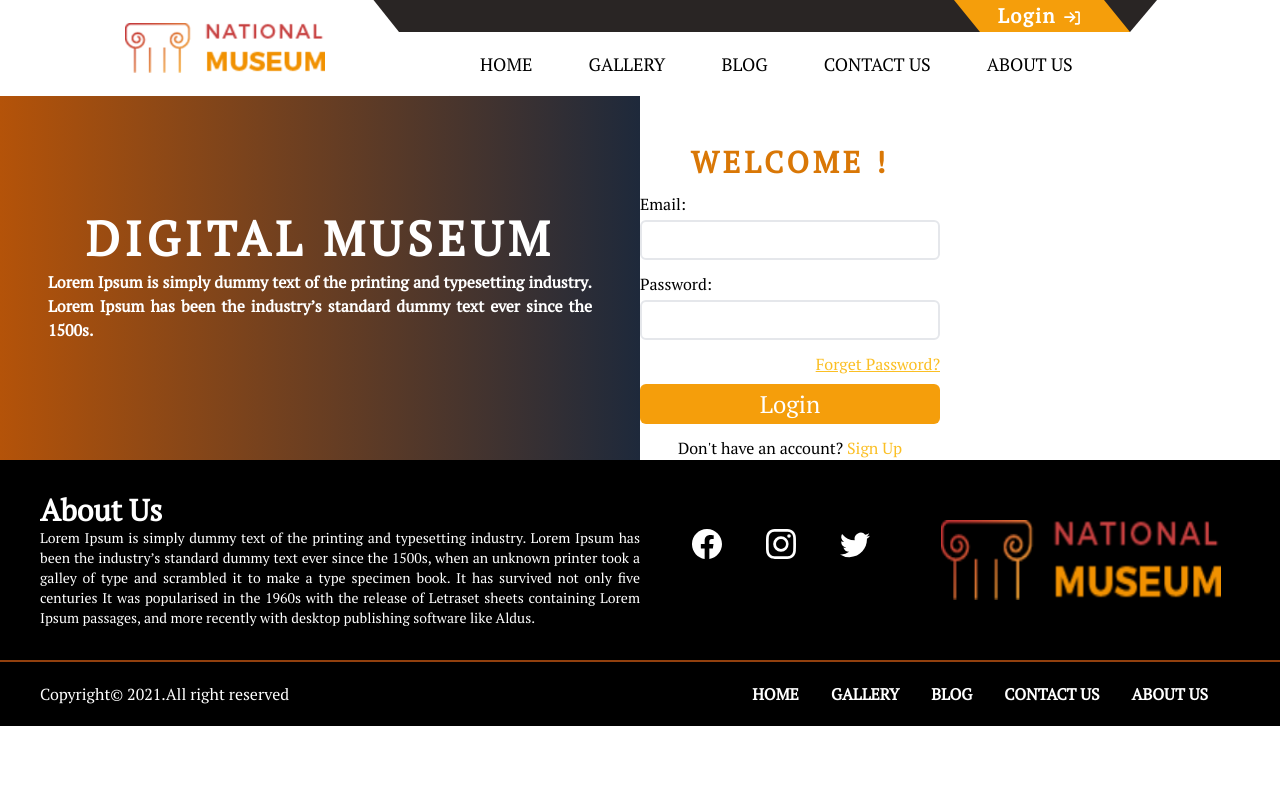
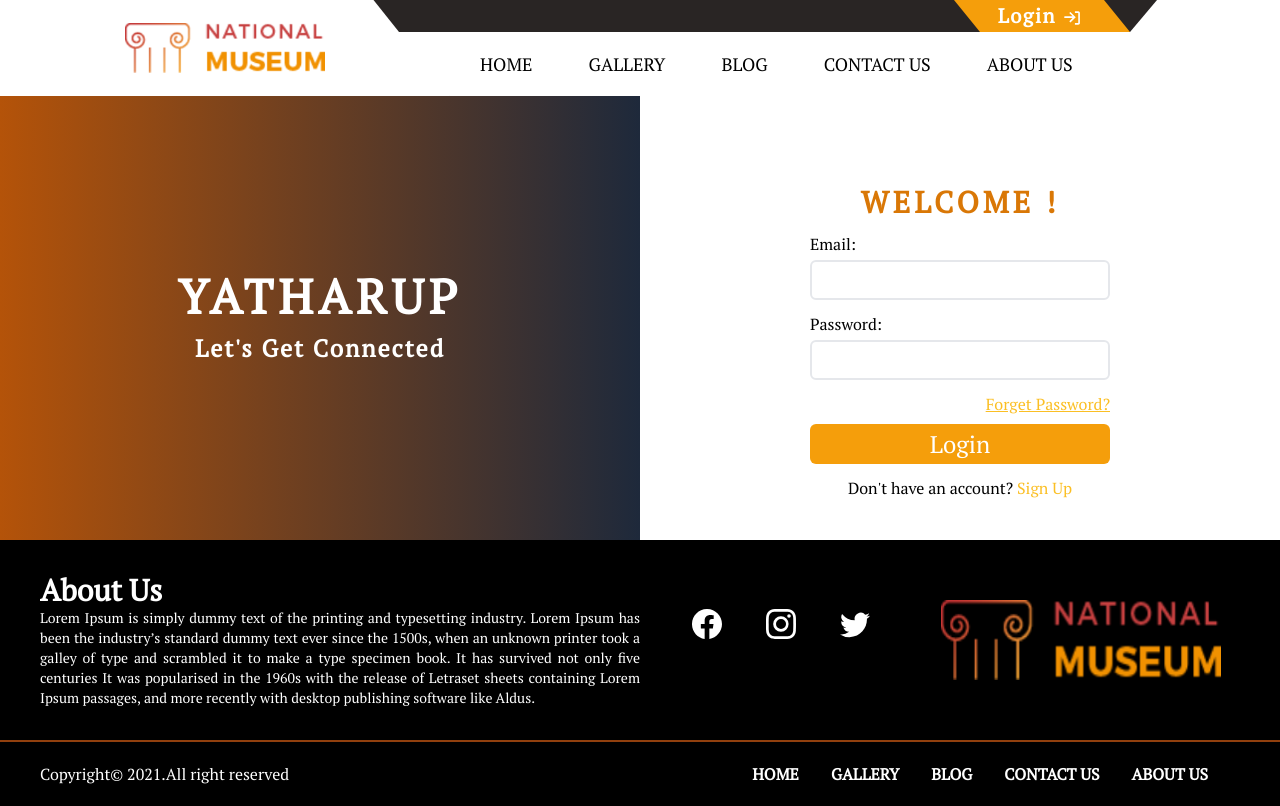
Before and after one commit to shrishkarki/Digital-Museum, a React (Create React App) app: page /login in a window 1280 px wide. Built offline with nearby package versions, Linux system fonts and the light colour scheme; a web font is replaced by a local one; what tw-elements would draw is missing.

Commit message:
almost done

```diff
--- a/src/Components/Authentication/Login.js
+++ b/src/Components/Authentication/Login.js
@@ -6,7 +6,13 @@ const Login = () => {
   return (
     <div className='flex flex-col md:flex-row'>
         <Sidebar/>
+
+
+        <div className='flex w-full md:w-1/2 justify-center'>
         <LoginData/>
+
+        </div>
+
     </div>
   )
 }
--- a/src/Components/Authentication/LoginData.js
+++ b/src/Components/Authentication/LoginData.js
@@ -48,7 +48,7 @@ setVisibility("visible")
 
   }
   return (
-    <form className='W-1/2 flex flex-col  items-center ' onSubmit={submitLoginHandler}>
+    <form className='W-1/2 flex flex-col  items-center py-10' onSubmit={submitLoginHandler}>
     <div className='mt-12'>
     <h3 className='text-amber-600 text-3xl tracking-[4px] font-extrabold w-full text-center'>WELCOME !</h3>
     <div className='block my-3'>
--- a/src/Components/Navbar/Navlinks.js
+++ b/src/Components/Navbar/Navlinks.js
@@ -1,13 +1,17 @@
-import React, { useState } from 'react';
-import { Link } from 'react-router-dom';
+import React, { useContext, useState } from 'react';
+import { Link, useNavigate } from 'react-router-dom';
 import { AiOutlineMenu, AiOutlineClose } from 'react-icons/ai';
 import logo from './logo.png'
+import { CgLogIn } from 'react-icons/cg';
+import { IndexContext } from '../ContextAPi/IndexContext';
 
 
 
 
 const Navlinks = () => {
     const [nav, setNav] = useState(true);
+    const {token,setToken}=useContext(IndexContext);
+    const navigate=useNavigate();
 
     const handleNav = () => {
         setNav(!nav)
@@ -34,11 +38,16 @@ const Navlinks = () => {
                     </div>
 
                     <ul className='bg-gradient-to-r from-amber-500 to-slate-500 h-full text-white text-xl text-justify pl-10 pt-4'>
-                        <li className='pb-10' ><Link to="/">HOME</Link></li>
-                        <li className='pb-10'><Link to="/gallery">GALLERY</Link></li>
-                        <li className='pb-10'><Link to="/blog">BLOG</Link></li>
-                        <li className='pb-10'><Link to="/contactUs">CONTACT US</Link></li>
-                        <li className='pb-10'><Link to="/aboutUs">ABOUT US</Link></li>
+                        <li className='pb-10' ><Link to="/" onClick={()=>setNav(!nav)}>HOME</Link></li>
+                        <li className='pb-10'><Link to="/gallery" onClick={()=>setNav(!nav)}>GALLERY</Link></li>
+                        <li className='pb-10'><Link to="/gallery" onClick={()=>setNav(!nav)}>GALLERY</Link></li>
+                        <li className='pb-10'><Link to="/blog" onClick={()=>setNav(!nav)}>BLOG</Link></li>
+                        <li className='pb-10'><Link to="/contactUs" onClick={()=>setNav(!nav)}>CONTACT US</Link></li>
+                        <li className='pb-10'><Link to="/aboutUs" onClick={()=>setNav(!nav)}>ABOUT US</Link></li>
+                       { !token ? <li className='pb-10'><Link to="Login" onClick={()=>setNav(!nav)}>LOGIN  <CgLogIn className='inline-block  text-white text-xl '/></Link> </li>:
+                       <li className='pb-10'><Link to="/" onClick={ ()=>{ setToken(localStorage.removeItem("token"))}}>LOGOUT  <CgLogIn className='inline-block  text-white text-xl '/></Link> </li>
+                       }
+
                     </ul>
                 </div>
 
--- a/src/Components/SharedComponent/ModalLoginPopup.js
+++ b/src/Components/SharedComponent/ModalLoginPopup.js
@@ -4,23 +4,20 @@ import LoginData from '../Authentication/LoginData';
 const ModalLoginPopup = ({ close }) => {
   return (
     <>
-      <div className='fixed top-0 left-0  bg-black opacity-50  h-full   z-40 w-full  flex justify-center'>
+       <div className='fixed top-0 left-0  bg-black opacity-50  h-full   z-40 w-full  flex justify-center'>
 
 
 
-      </div>
-      <div className='fixed top-0  z-50  w-full  '>
+</div>
+<div className=' fixed top-0 left-0 right-0 z-50 mt-20 w-full  flex justify-center '>
 
+  <div className='bg-white px-5 pb-3  rounded-xl relative'>
+    <LoginData />
 
+    <button className='text-black absolute top-0 right-0' onClick={() => close(false)}>Close </button>
+  </div>
 
-        <LoginData />
-
-        <button className='text-black absolute top-0 right-0' onClick={() => close(false)}>Close </button>
-
-
-
-
-      </div>
+</div>
     </>
   )
 }
--- a/src/Components/SharedComponent/Sidebar.js
+++ b/src/Components/SharedComponent/Sidebar.js
@@ -8,8 +8,8 @@ const Sidebar = () => {
     {/* <img src={LumbiniImage} alt="museum"  className="block w-full h-full  mix-blend-overlay" /> */}
 
     <div className='md:absolute md:top-0 w-full h-full flex flex-col justify-center items-center'>
-    <p className='uppercase text-white text-5xl font-extrabold tracking-[5px]'>digital museum</p>
-<p className='text-white px-12 text-justify mt-2 font-bold'>Lorem Ipsum is simply dummy text of the printing and typesetting industry. Lorem Ipsum has been the industry’s standard dummy text ever since the 1500s.</p>
+    <p className='uppercase text-white text-5xl font-extrabold tracking-[5px]'>Yatharup</p>
+<p className='text-white px-12 text-justify mt-2 font-bold text-2xl tracking-[2px] mt-3'>Let's Get Connected</p>
     </div>
 
     </div>
--- a/src/Components/SharedComponent/SlideCategory.js
+++ b/src/Components/SharedComponent/SlideCategory.js
@@ -102,13 +102,15 @@ export default function SlideCategory({path}) {
     <Slider ref={setSliderRef} {...sliderSettings} className="px-6 xxl:px-10 bg-gradient-to-r from-amber-500
                      to-slate-600" >
 
-   {/* <p className='text-white py-3 text-center'><Link to={`/${path}/All`}>All</Link></p> */}
 
-    {categoriesList && categoriesList.map(list=>{
-        return <div key={list.id} className='text-center hover:bg-[#f5b453] '>
-          <p className=' text-white py-3 '><Link to={`/${path}/${list.name}`}>{list.name}</Link></p>
-          </div>
-      })}
+
+<p className='text-white py-3 text-center'><Link to={`/${path}/All`}>All</Link></p>
+
+      {categoriesList && categoriesList.map(list=>{
+          return <div key={list.id} className='text-center hover:bg-[#f5b453] '>
+            <p className=' text-white py-3 '><Link to={`/${path}/${list.name}`}>{list.name}</Link></p>
+            </div>
+        })}
       </Slider>
   </div>)
   )
```
